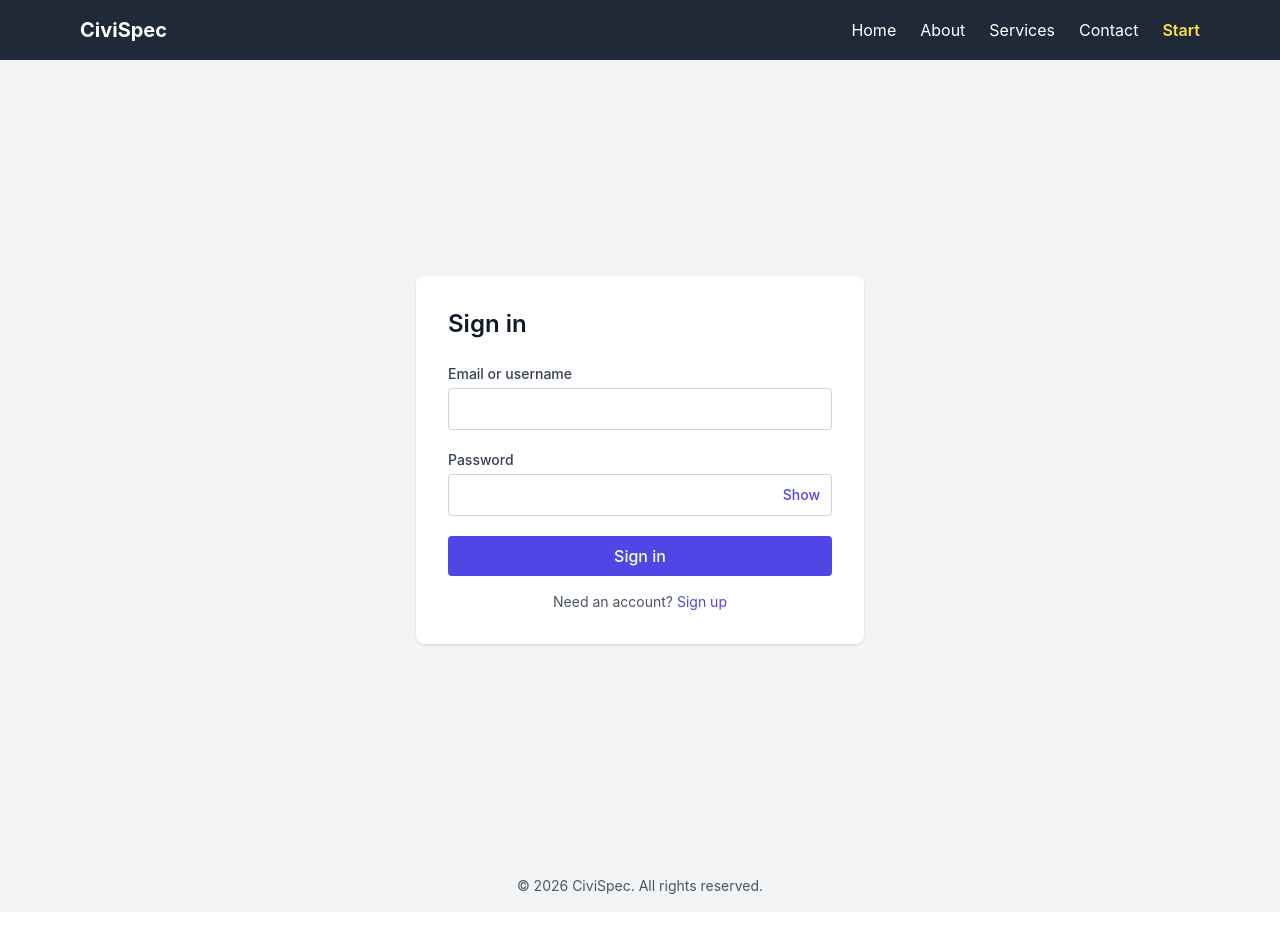
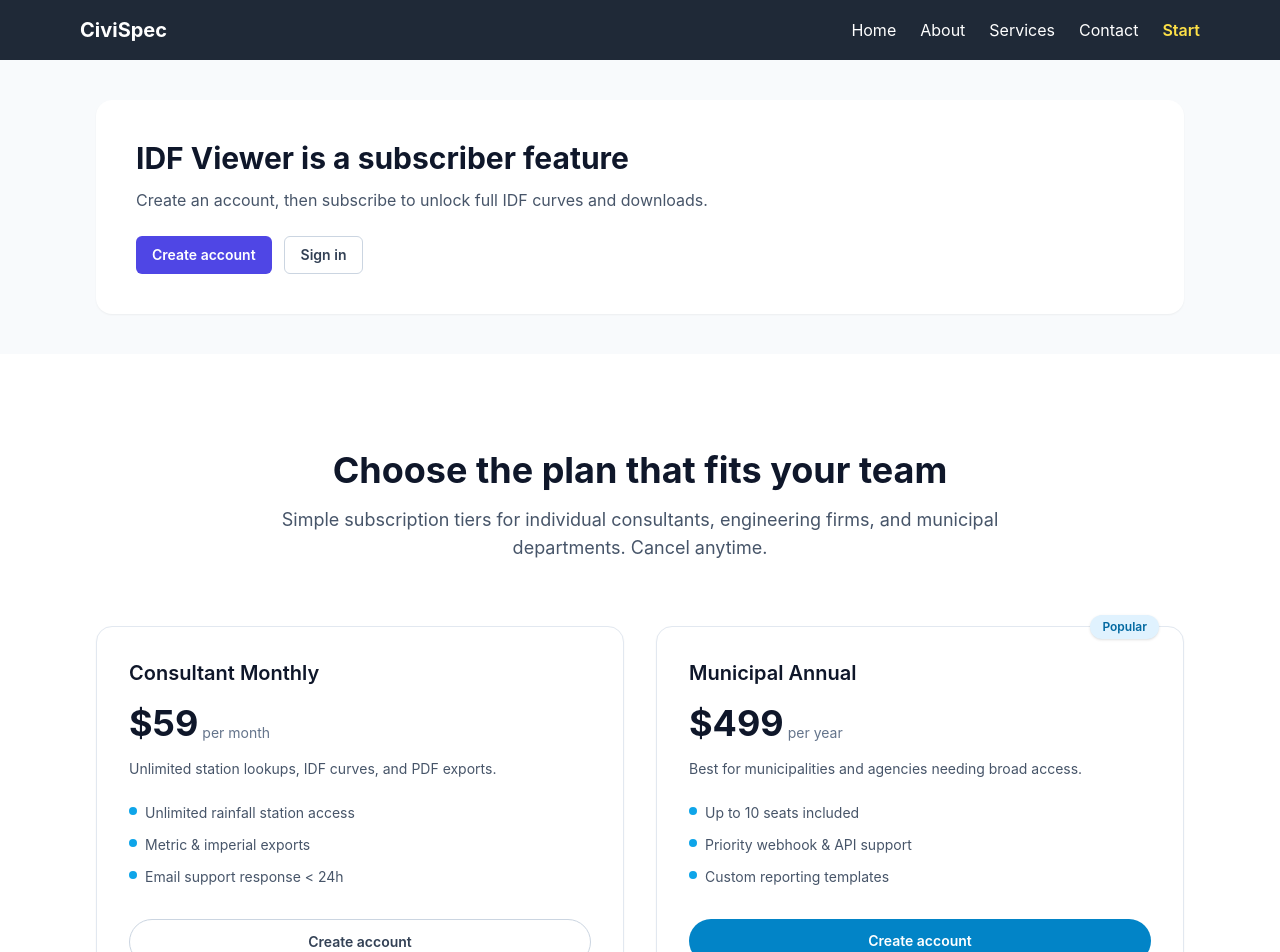
Before and after one commit to acon560-prog/idf-web-app, a React (Create React App) app in the folder client/: page /start in a window 1280 px wide. Before the commit this address led to /login. Shown: the top 952 px of the page. Before the commit the page ends 912 px from the top, so only its background shows below. Built offline with nearby package versions, Linux system fonts and the light colour scheme.

Commit message:
feat: Implement subscription gating for IDF Viewer
Co-authored-by: lpaz7580 <lpaz7580@gmail.com>

```diff
--- a/client/src/App.jsx
+++ b/client/src/App.jsx
@@ -13,6 +13,8 @@ import TestAutocomplete from "./pages/TestAutocomplete.jsx";
 import Login from "./pages/Login.jsx";
 import Signup from "./pages/Signup.jsx";
 import RequireAuth from "./components/RequireAuth.jsx";
+import RequireSubscription from "./components/RequireSubscription.jsx";
+import Start from "./pages/Start.jsx";
 
 function App() {
   return (
@@ -26,15 +28,19 @@ function App() {
           <Route path="/contact" element={<Contact />} />
           <Route path="/login" element={<Login />} />
           <Route path="/signup" element={<Signup />} />
+          {/* Entry gate: explains pricing and routes user to login/signup/subscribe */}
+          <Route path="/start" element={<Start />} />
+          {/* IDF Viewer is a paid feature: requires login + active subscription */}
           <Route
-            path="/start"
+            path="/idf-viewer"
             element={
               <RequireAuth>
-                <MVPIDFViewerV2 />
+                <RequireSubscription>
+                  <MVPIDFViewerV2 />
+                </RequireSubscription>
               </RequireAuth>
             }
           />
-          <Route path="/idf-viewer" element={<MVPIDFViewerV2 />} />
           <Route path="/test-autocomplete" element={<TestAutocomplete />} />
           <Route path="/admin" element={<AdminDashboard />} />
         </Routes>
--- a/client/src/components/Pricing.jsx
+++ b/client/src/components/Pricing.jsx
@@ -1,6 +1,7 @@
 import React from "react";
 import Card from "./ui/Card";
 import { Link } from "react-router-dom";
+import { useAuth } from "../context/AuthContext.jsx";
 
 const plans = [
   {
@@ -28,8 +29,14 @@ const plans = [
   },
 ];
 
-const Pricing = () => (
-  <section className="bg-white py-24">
+const Pricing = () => {
+  const { user } = useAuth();
+
+  const primaryHref = user ? "/start" : "/signup";
+  const primaryLabel = user ? "Subscribe to unlock" : "Create account";
+
+  return (
+    <section className="bg-white py-24">
     <div className="mx-auto max-w-6xl px-4 md:px-8">
       <div className="mx-auto max-w-3xl text-center">
         <h2 className="text-3xl font-bold text-slate-900 sm:text-4xl">Choose the plan that fits your team</h2>
@@ -67,20 +74,21 @@ const Pricing = () => (
             </ul>
 
             <Link
-              to="/signup"
+              to={primaryHref}
               className={`mt-8 inline-flex w-full items-center justify-center rounded-full px-5 py-3 text-sm font-semibold transition focus:outline-none focus:ring-2 focus:ring-offset-2 ${
                 plan.highlight
                   ? "bg-sky-600 text-white hover:bg-sky-700 focus:ring-sky-500"
                   : "border border-slate-300 text-slate-700 hover:border-slate-400 hover:text-slate-900 focus:ring-slate-400"
               }`}
             >
-              Start free trial
+              {primaryLabel}
             </Link>
           </Card>
         ))}
       </div>
     </div>
   </section>
-);
+  );
+};
 
 export default Pricing;
--- /dev/null
+++ b/client/src/components/RequireSubscription.jsx
@@ -0,0 +1,19 @@
+import React from "react";
+import { Navigate, useLocation } from "react-router-dom";
+import { useAuth } from "../context/AuthContext.jsx";
+
+function RequireSubscription({ children }) {
+  const { user } = useAuth();
+  const location = useLocation();
+
+  const hasAccess =
+    user?.role === "admin" || user?.subscriptionStatus === "active";
+
+  if (!hasAccess) {
+    return <Navigate to="/start" replace state={{ from: location }} />;
+  }
+
+  return children;
+}
+
+export default RequireSubscription;
--- a/client/src/pages/MVPIDFViewerV2.jsx
+++ b/client/src/pages/MVPIDFViewerV2.jsx
@@ -365,7 +365,10 @@ const MVPIDFViewerV2 = () => {
           "Failed to fetch IDF data.",
         );
         if (!idfResponse.ok) {
-          if (idfResponse.status === 403 && idfJson?.code === "trial_expired") {
+          if (
+            (idfResponse.status === 402 || idfResponse.status === 403) &&
+            idfJson?.code === "trial_expired"
+          ) {
             setTrialMessage(
               "Your free trial has expired. Please upgrade to continue accessing IDF curves.",
             );
--- /dev/null
+++ b/client/src/pages/Start.jsx
@@ -0,0 +1,121 @@
+import React, { useMemo, useState } from "react";
+import { Link, useLocation, useNavigate } from "react-router-dom";
+import Pricing from "../components/Pricing.jsx";
+import { useAuth } from "../context/AuthContext.jsx";
+import { buildApiUrl, readJsonResponse } from "../utils/apiConfig.js";
+
+function Start() {
+  const { user, authFetch } = useAuth();
+  const location = useLocation();
+  const navigate = useNavigate();
+  const [error, setError] = useState(null);
+  const [loading, setLoading] = useState(false);
+
+  const hasAccess = useMemo(
+    () => user?.role === "admin" || user?.subscriptionStatus === "active",
+    [user],
+  );
+
+  const fromPath = location.state?.from?.pathname;
+
+  const beginCheckout = async () => {
+    setError(null);
+    setLoading(true);
+    try {
+      // Your Flask backend already exposes this route in your local setup:
+      // POST /api/billing/create-checkout-session
+      const res = await (authFetch
+        ? authFetch(buildApiUrl("/billing/create-checkout-session"), {
+            method: "POST",
+            headers: { "Content-Type": "application/json" },
+            body: JSON.stringify({}),
+          })
+        : fetch(buildApiUrl("/billing/create-checkout-session"), {
+            method: "POST",
+            headers: { "Content-Type": "application/json" },
+            body: JSON.stringify({}),
+          }));
+
+      const data = await readJsonResponse(res, "Failed to start checkout.");
+      if (!res.ok) {
+        throw new Error(data?.error || "Failed to start checkout.");
+      }
+
+      const url = data?.url || data?.checkoutUrl || data?.checkout_url;
+      if (url) {
+        window.location.href = url;
+        return;
+      }
+
+      // Fallback: if backend returns session id only, you can wire Stripe client later.
+      throw new Error(
+        "Checkout session created but no redirect URL was returned by the server.",
+      );
+    } catch (err) {
+      setError(err?.message || "Checkout failed.");
+    } finally {
+      setLoading(false);
+    }
+  };
+
+  if (hasAccess) {
+    // If user already subscribed, send them straight to the viewer.
+    const target = fromPath || "/idf-viewer";
+    navigate(target, { replace: true });
+    return null;
+  }
+
+  return (
+    <div className="bg-slate-50">
+      <div className="mx-auto max-w-6xl px-4 py-10 md:px-8">
+        <div className="rounded-2xl bg-white p-6 shadow-sm md:p-10">
+          <h1 className="text-3xl font-bold text-slate-900">
+            IDF Viewer is a subscriber feature
+          </h1>
+          <p className="mt-3 max-w-3xl text-slate-600">
+            Create an account, then subscribe to unlock full IDF curves and
+            downloads.
+          </p>
+
+          {!user ? (
+            <div className="mt-6 flex flex-wrap gap-3">
+              <Link
+                to="/signup"
+                className="inline-flex items-center justify-center rounded-md bg-indigo-600 px-4 py-2 text-sm font-semibold text-white hover:bg-indigo-700"
+              >
+                Create account
+              </Link>
+              <Link
+                to="/login"
+                className="inline-flex items-center justify-center rounded-md border border-slate-300 px-4 py-2 text-sm font-semibold text-slate-700 hover:bg-slate-50"
+              >
+                Sign in
+              </Link>
+            </div>
+          ) : (
+            <div className="mt-6 flex flex-wrap items-center gap-3">
+              <button
+                type="button"
+                onClick={beginCheckout}
+                disabled={loading}
+                className="inline-flex items-center justify-center rounded-md bg-indigo-600 px-4 py-2 text-sm font-semibold text-white hover:bg-indigo-700 disabled:opacity-60"
+              >
+                {loading ? "Redirecting to checkout…" : "Subscribe to unlock"}
+              </button>
+              <span className="text-sm text-slate-600">
+                Signed in as <strong>{user.email || user.username}</strong>
+              </span>
+            </div>
+          )}
+
+          {error && <p className="mt-4 text-sm text-red-600">{error}</p>}
+        </div>
+      </div>
+
+      {/* Reuse your existing pricing UI below the gate header */}
+      <Pricing />
+    </div>
+  );
+}
+
+export default Start;
```
Also changed, not shown: 1 other file (tests, documents, lock files or other folders).
